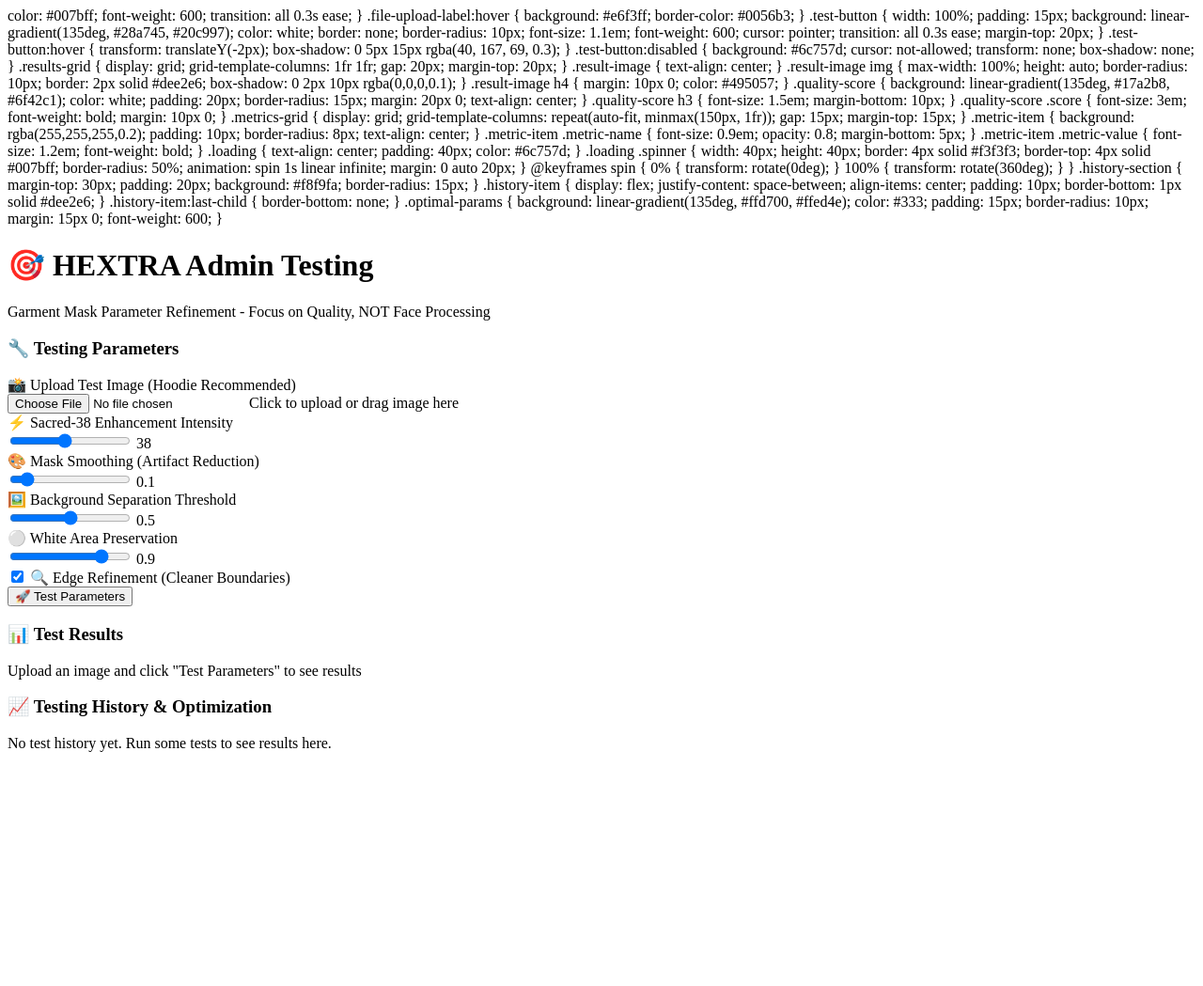
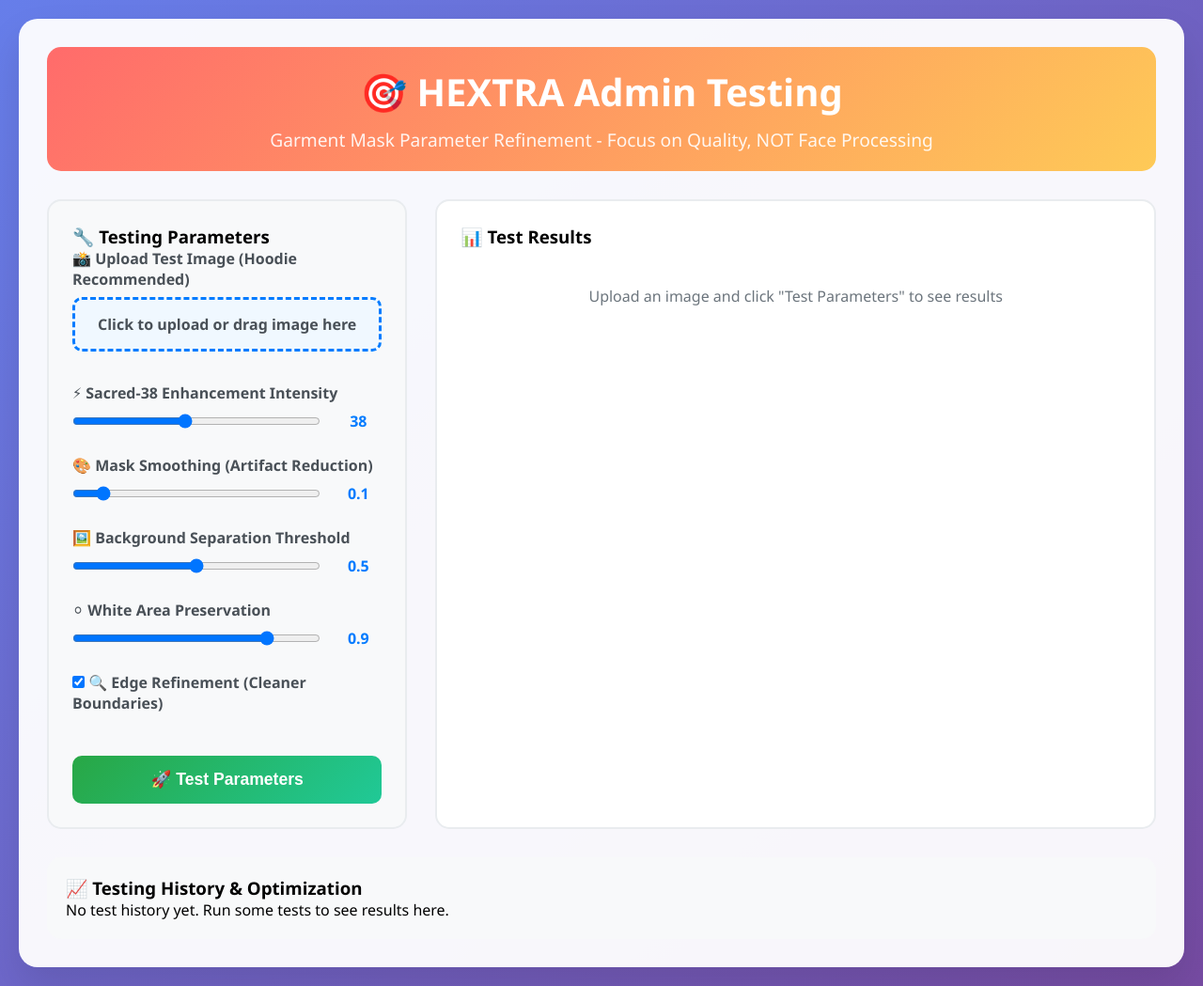
Before and after one commit to Wolfe-Jam/HEXTRA-API, a Flask app: page / in a window 1280 px wide. Shown: the whole page at 94% size. Before the commit the page ends 800 px from the top, so only its background shows below. Run offline with Flask 3, Linux system fonts and the light colour scheme; data that the repository does not hold is empty.

Commit message:
🎨 FIXED: Beautiful admin interface formatting restored
✅ VISUAL IMPROVEMENTS:
- Complete HTML template recreated with proper structure
- All CSS styling properly embedded and functional
- Beautiful gradient backgrounds and modern design
- Responsive grid layout with proper spacing
- Professional parameter controls with sliders
- Loading animations and quality score displays

🎯 ADMIN INTERFACE FEATURES:
- Purple/pink gradient background with glass morphism
- Clean white content panels with rounded corners
- Interactive parameter sliders with real-time values
- Drag-and-drop file upload with visual feedback
- Beautiful test results grid with image comparisons
- Quality scoring with colorful metric displays

🚀 READY FOR TESTING:
- Launch: ./launch_admin_testing.sh
- URL: http://localhost:8016/
- Beautiful interface ready for parameter optimization!

```diff
--- a/templates/admin_test.html
+++ b/templates/admin_test.html
@@ -1,3 +1,135 @@
+<!DOCTYPE html>
+<html lang="en">
+<head>
+    <meta charset="UTF-8">
+    <meta name="viewport" content="width=device-width, initial-scale=1.0">
+    <title>🎯 HEXTRA Admin Testing - Garment Mask Refinement</title>
+    <style>
+        * {
+            margin: 0;
+            padding: 0;
+            box-sizing: border-box;
+        }
+
+        body {
+            font-family: 'Segoe UI', Tahoma, Geneva, Verdana, sans-serif;
+            background: linear-gradient(135deg, #667eea 0%, #764ba2 100%);
+            min-height: 100vh;
+            padding: 20px;
+        }
+
+        .container {
+            max-width: 1400px;
+            margin: 0 auto;
+            background: rgba(255, 255, 255, 0.95);
+            border-radius: 20px;
+            padding: 30px;
+            box-shadow: 0 20px 40px rgba(0,0,0,0.1);
+        }
+
+        .header {
+            text-align: center;
+            margin-bottom: 30px;
+            padding: 20px;
+            background: linear-gradient(135deg, #ff6b6b, #feca57);
+            border-radius: 15px;
+            color: white;
+        }
+
+        .header h1 {
+            font-size: 2.5em;
+            margin-bottom: 10px;
+        }
+
+        .header p {
+            font-size: 1.2em;
+            opacity: 0.9;
+        }
+
+        .main-grid {
+            display: grid;
+            grid-template-columns: 1fr 2fr;
+            gap: 30px;
+        }
+
+        .controls-panel {
+            background: #f8f9fa;
+            padding: 25px;
+            border-radius: 15px;
+            border: 2px solid #e9ecef;
+        }
+
+        .results-panel {
+            background: #ffffff;
+            padding: 25px;
+            border-radius: 15px;
+            border: 2px solid #e9ecef;
+        }
+
+        .parameter-group {
+            margin-bottom: 25px;
+        }
+
+        .parameter-group label {
+            display: block;
+            font-weight: 600;
+            margin-bottom: 8px;
+            color: #495057;
+        }
+
+        .parameter-control {
+            width: 100%;
+            display: flex;
+            align-items: center;
+            gap: 15px;
+        }
+
+        .parameter-control input[type="range"] {
+            flex: 1;
+            height: 8px;
+            background: #ddd;
+            outline: none;
+            border-radius: 5px;
+        }
+
+        .parameter-control input[type="range"]::-webkit-slider-thumb {
+            appearance: none;
+            width: 20px;
+            height: 20px;
+            background: #007bff;
+            border-radius: 50%;
+            cursor: pointer;
+        }
+
+        .parameter-value {
+            min-width: 50px;
+            text-align: center;
+            font-weight: bold;
+            color: #007bff;
+        }
+
+        .file-upload {
+            position: relative;
+            display: inline-block;
+            cursor: pointer;
+            width: 100%;
+        }
+
+        .file-upload input[type="file"] {
+            position: absolute;
+            opacity: 0;
+            width: 100%;
+            height: 100%;
+            cursor: pointer;
+        }
+
+        .file-upload-label {
+            display: block;
+            padding: 15px;
+            border: 3px dashed #007bff;
+            border-radius: 10px;
+            text-align: center;
+            background: #f0f8ff;
             color: #007bff;
             font-weight: 600;
             transition: all 0.3s ease;
```
